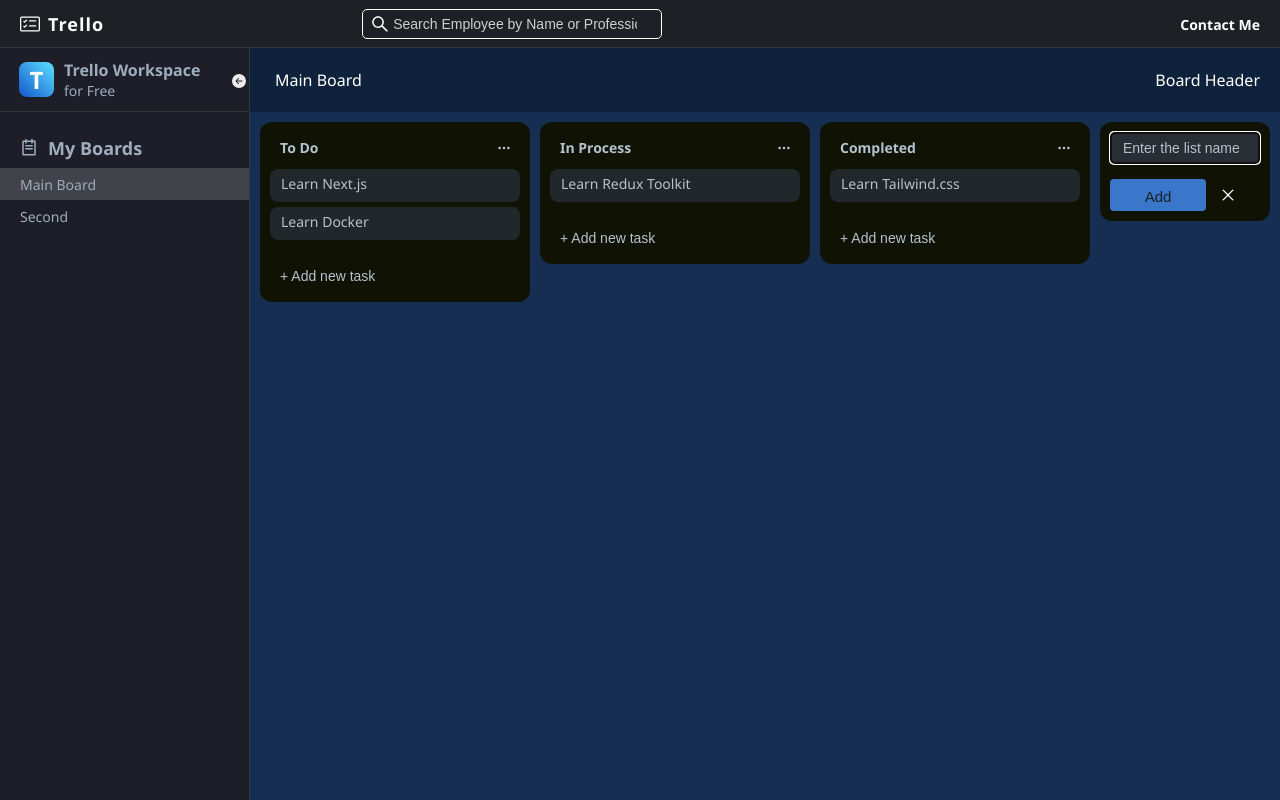
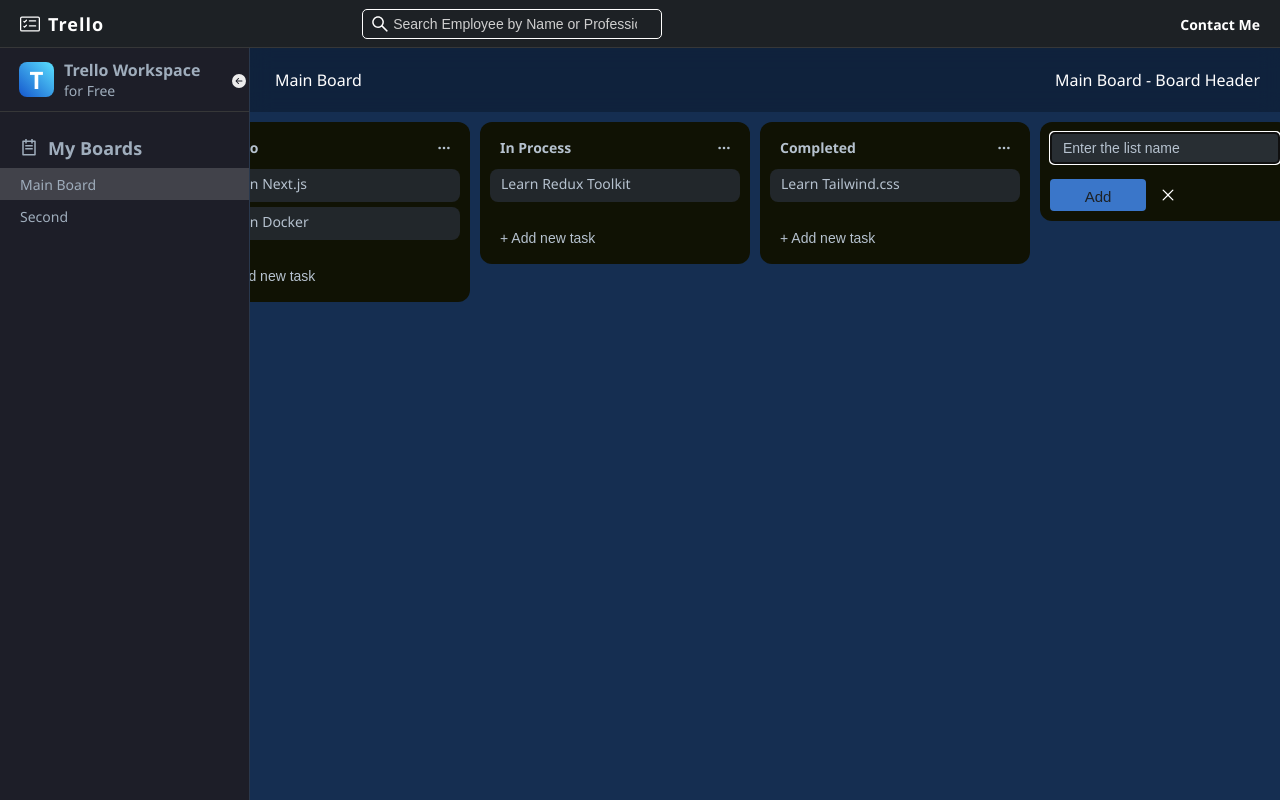
Before and after one commit to otpz/todo-dnd-react-reduxjs, a React (Create React App) app: page / in a window 1280 px wide. Both pictures are taken after a click on the button "+ Add new list". Built offline with nearby package versions, Linux system fonts and the light colour scheme.

Commit message:
created board renderer component and board type

```diff
--- a/src/App.tsx
+++ b/src/App.tsx
@@ -2,13 +2,15 @@
 import './App.css'
 import SideMenu from './components/SideMenu/SideMenu';
 import Header from './components/Header/Header';
+import BoardRender from './components/BoardRender/BoardRender';
+
 const App = () => {
   return (
     <div className="container">
       <Header/>
       <div className='main_content'>
         <SideMenu/>
-        <MainBoard/>
+        <BoardRender id={"6b57d7aa641abf9e3befc4f3bed4aa1e"}/>
       </div>
     </div>
   )
--- /dev/null
+++ b/src/components/BoardRender/BoardRender.tsx
@@ -0,0 +1,28 @@
+import React, { useState } from 'react'
+import { BoardType } from '../../types/BoardType'
+import MainBoard from '../MainBoard/MainBoard'
+import styles from "./style.module.css"
+
+interface Props {
+    id: string
+}
+
+const BoardRender:React.FC<Props> = ({id}) => {
+
+    const [boards, setBoards] = useState<BoardType[]>([
+        {id: "6b57d7aa641abf9e3befc4f3bed4aa1e", title: "Main Board"},
+        {id: "6b57d7aa641a123e3befc4f3bed4aa1e", title: "Second Board"}
+    ])
+
+    return (
+        <div className={styles.board_render_container}>
+            {
+                boards.filter(board => board.id === id).map((board, idx) => (
+                    <MainBoard key={idx} board={board}/>
+                ))
+            }
+        </div>
+    )
+}
+
+export default BoardRender
--- /dev/null
+++ b/src/components/BoardRender/style.module.css
@@ -0,0 +1,11 @@
+
+.board_render_container{
+    width: 100%;
+    height: 100%;
+    max-height: 100%;
+    display: flex;
+    flex-direction: column;
+    background-color: #152e51;
+    overflow-x: auto;
+    overflow-y: hidden;
+}
--- a/src/components/MainBoard/MainBoard.tsx
+++ b/src/components/MainBoard/MainBoard.tsx
@@ -11,8 +11,13 @@
 import { createPortal } from 'react-dom'
 import { createUniqueId } from '../../helpers/createUniqueId'
 import Task from '../Task/Task'
+import { BoardType } from '../../types/BoardType'
 
-const MainBoard = () => {
+interface Props {
+  board: BoardType
+}
+
+const MainBoard:React.FC<Props> = ({board}) => {
   const formRef = useRef<HTMLFormElement>(null); // add new list form ref
   const [toggleForm, setToggleForm] = useState<boolean>(false)
 
@@ -22,9 +27,9 @@
   useClickOutside(formRef, () => setToggleForm(false)) // close form when clicking form's outside custom hook
 
   const [lists, setLists] = useState<ListType[]>([
-    {id: "202cb962ac59075b964b07152d234b70", title: "To Do"},
-    {id: "920992cdde70074f393b6f8da2eec0e1", title: "In Process",},
-    {id: "244961af66c224e66ed81810e6a7a9c4", title: "Completed",}
+    {id: "202cb962ac59075b964b07152d234b70", boardId: "6b57d7aa641abf9e3befc4f3bed4aa1e", title: "To Do"},
+    {id: "920992cdde70074f393b6f8da2eec0e1", boardId: "6b57d7aa641abf9e3befc4f3bed4aa1e", title: "In Process",},
+    {id: "244961af66c224e66ed81810e6a7a9c4", boardId: "6b57d7aa641abf9e3befc4f3bed4aa1e", title: "Completed",}
   ])
 
   const [tasks, setTasks] = useState<TaskType[]>([
@@ -48,6 +53,7 @@
       const uniqueId = createUniqueId()
       const newList: ListType = {
         id: uniqueId,
+        boardId: "6b57d7aa641abf9e3befc4f3bed4aa1e",
         title: inputValue,
         createdDate: Date.now(),
       }
@@ -141,13 +147,13 @@
     <DndContext sensors={sensors} onDragStart={onDragStart} onDragEnd={onDragEnd} onDragOver={onDragOver}>
       <div className={styles.container}>
         <div className={styles.board_header}>
-          <span>Main Board</span>
-          <span>Board Header</span>
+          <span>{board.title}</span>
+          <span>{board.title} - Board Header</span>
         </div>
         <div className={styles.list}>
           <SortableContext items={listsId}>
             {
-              lists.map((list, idx) => (
+              lists.filter(list => list.boardId === board.id).map((list, idx) => (
                 <List key={idx} list={list} setLists={setLists} tasks={tasks} setTasks={setTasks}/>
               ))
             }
--- a/src/components/MainBoard/style.module.css
+++ b/src/components/MainBoard/style.module.css
@@ -63,6 +63,7 @@
 
 .control{
     max-width: 270px;
+    width: 270px;
     min-height: 40px;
     max-height: 109px;
 }
--- a/src/components/ToggleForm/style.module.css
+++ b/src/components/ToggleForm/style.module.css
@@ -1,6 +1,6 @@
 .toggle_form{
-    max-width: 270px;
-    width: 100%;
+    width: 270px;
+    max-width: 250px;
     height: 99px;
     display: flex;
     flex-direction: column;
--- /dev/null
+++ b/src/types/BoardType.ts
@@ -0,0 +1,6 @@
+
+export type BoardType = {
+    id: string,
+    title: string,
+    createdDate?: number
+}
--- a/src/types/ListType.ts
+++ b/src/types/ListType.ts
@@ -1,6 +1,7 @@
 
 export type ListType = {
     id: string,
+    boardId: string,
     title: string,
     createdDate?: number,
 }
```
